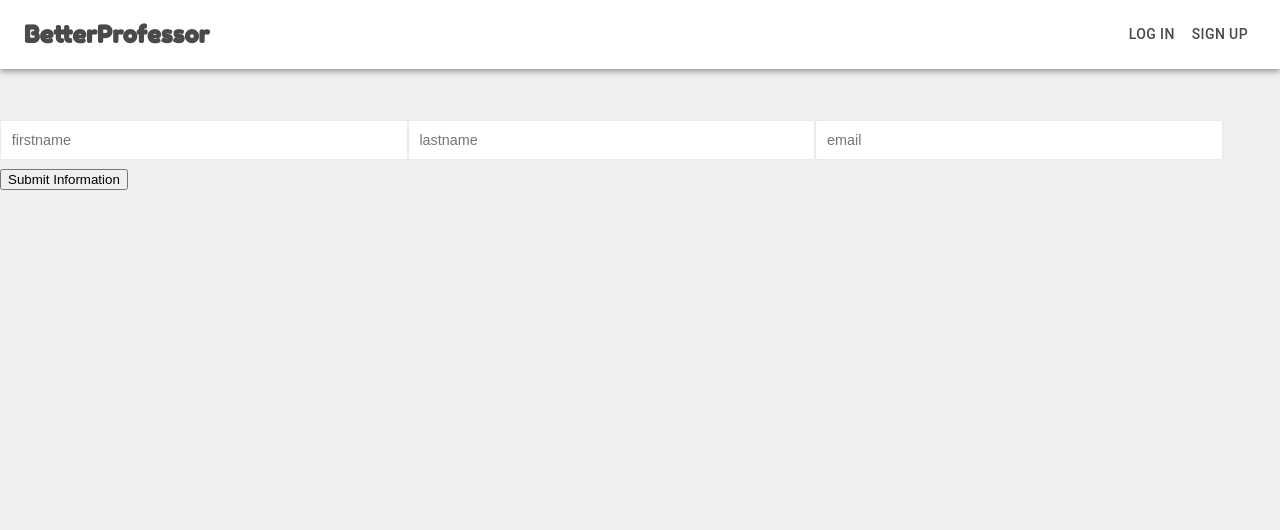
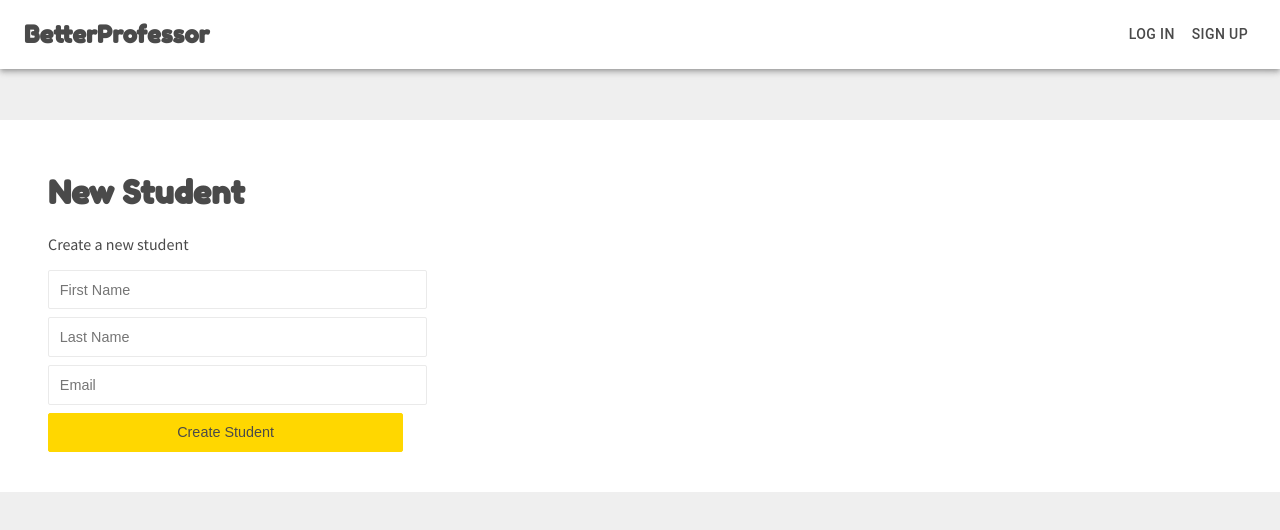
Before and after one commit to julybetterprofessor/frontend, a React (Create React App) app: page /studentform in a window 1280 px wide. Shown: the top 530 px of the page. Built offline with nearby package versions, Linux system fonts and the light colour scheme.

Commit message:
deleted old file, built out create student api call (BROKEN ATM), refactored

```diff
--- a/src/App.js
+++ b/src/App.js
@@ -14,8 +14,8 @@ function App() {
     <div className="App">
       <Navbar isAuthenticated={isAuthenticated} />
       <Switch>
-        <Route exact path='/register' component={ Register } />
-        <Route exact path='/studentform' component = { StudentApp }/>
+        <Route exact path='/register' component={Register} />
+        <Route exact path='/studentform' component = {StudentApp}/>
         <Route exact path='/signin' render={() => <SignIn setAuth={setIsAuthenticated} />} />
         <Route exact path='/dashboard' component={Dashboard} />
       </Switch>
--- a/src/components/Students/StudentForm.js
+++ b/src/components/Students/StudentForm.js
@@ -1,17 +1,20 @@
 import React, { useState } from 'react';
+import axios from 'axios';
 
 //creating form for students to input information
 //please use StudentForm to render form on page
-export const StudentForm = (props) => {
-    const { setStudents } =props;
-    //use state takes these empty values until manually adding values
+export const StudentForm = () => {
     const [student, setStudent] = useState({
-        // id: '',
         firstname: '',
         lastname: '',
         email:'',
+    });
 
-    });
+    const {
+        firstname,
+        lastname,
+        email
+    } = student;
 
     //setting target values
     const handleChange = event =>{
@@ -19,42 +22,61 @@ export const StudentForm = (props) => {
     };
 
     //created eventlistener for submit aka onsubmit
-    const handleSubmit = event => {
-        event.preventDefault();
-        console.log(student)
+    const handleSubmit = async evt => {
+        evt.preventDefault();
+        const newStudent = {
+            firstname,
+            lastname,
+            email
+        };
 
-        setStudents(students => [...students, student])
-        setStudent({
-            // id: '',
-            firstname: '',
-            lastname: '',
-            email:'',
+        try {
+            const config = {
+                headers: {
+                  authorization: localStorage.getItem("token")
+                }
+            };
+            const body = JSON.stringify(newStudent);
+            console.log(body, config);
+            const res = await axios.post('https://better-professor-app-backend.herokuapp.com/api/students', body, config);
+            console.log(res);
 
-        })
+        } catch (err) {
+            console.error(err.response.data);
+        }
     }
 
     //creating form
     return(
-        <form onSubmit={handleSubmit}>
-            {/* <input placeholder='id'/> */}
-            <input placeholder='firstname'
+        <div className="formBorder">
+            <h1 className="large text-primary">New Student</h1>
+            <p className="lead"><i className="fas fa-user"></i> Create a new student</p>
+            <form onSubmit={evt => handleSubmit(evt)}>
+                <div className="form-group">
+                    <input placeholder='First Name'
                         value={student.firstname}
                         name="firstname"
-                    //see variable above
                         onChange={handleChange}/>
-            <input placeholder='lastname'
+                </div>
+
+                <div className="form-group">
+                    <input placeholder='Last Name'
                         value={student.lastname}
                         name="lastname"
                         onChange={handleChange}/>
-            <input placeholder='email'
+                </div>
+
+                <div className="form-group">
+                    <input placeholder='Email'
                         value={student.email}
                         type = "email"
                         name="email"
                         onChange={handleChange}/>
+                </div>
 
-            <button type = 'submit'>Submit Information</button>
-
+                <input type="submit" className="btn btn-primary" value="Create Student" />
             </form>
+        </div>
     );
 
 }
--- a/src/components/dashboard/Dashboard.js
+++ b/src/components/dashboard/Dashboard.js
@@ -4,7 +4,6 @@ import axios from 'axios';
 
 const Dashboard = () => {
     const getStudents = async () => {
-        console.log('getStudents has been run!');
         const config = {
           headers: {
             authorization: localStorage.getItem("token")
--- a/src/components/navbar/Navbar.js
+++ b/src/components/navbar/Navbar.js
@@ -2,7 +2,6 @@ import React from 'react';
 import { Link } from 'react-router-dom';
 import AppBar from '@material-ui/core/AppBar';
 import Toolbar from '@material-ui/core/Toolbar';
-import Typography from '@material-ui/core/Typography';
 import Button from '@material-ui/core/Button';
 import './Navbar.sass';
 
@@ -30,7 +29,6 @@ const Navbar = ({ isAuthenticated }) => (
                             </Link>
                         </>
                     }
-
                 </div>
             </Toolbar>
         </AppBar>
--- a/src/components/register/Register.js
+++ b/src/components/register/Register.js
@@ -37,7 +37,7 @@ const Register = () => {
             console.error(err.response.data);
         }
     }
-    //
+
     return (
         <div className="formBorder">
             <h1 className="large text-primary">Sign Up</h1>
```
Also changed, not shown: src/components/Form.js (deleted, +0 -95 lines), src/components/Students/StudentApp.js (+3 -5 lines). Lines whose indentation alone changed are shown as unchanged.
